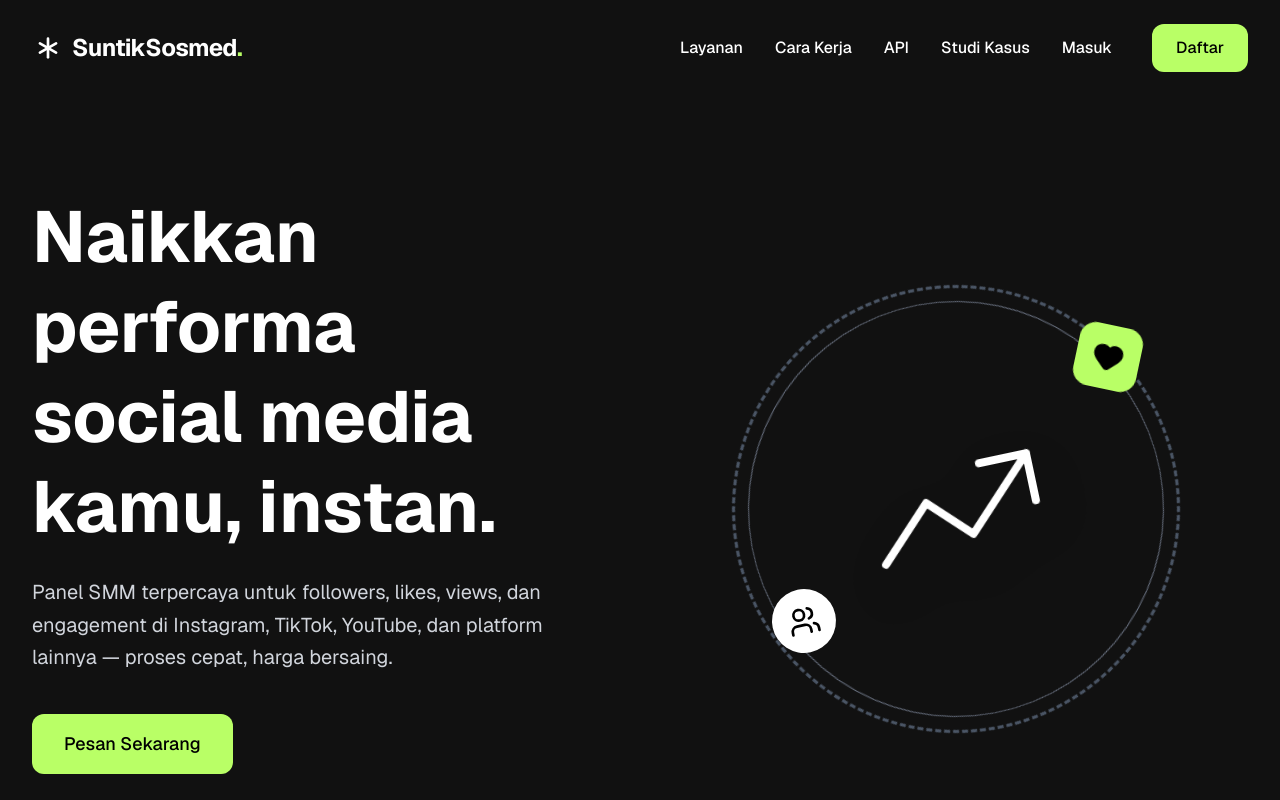
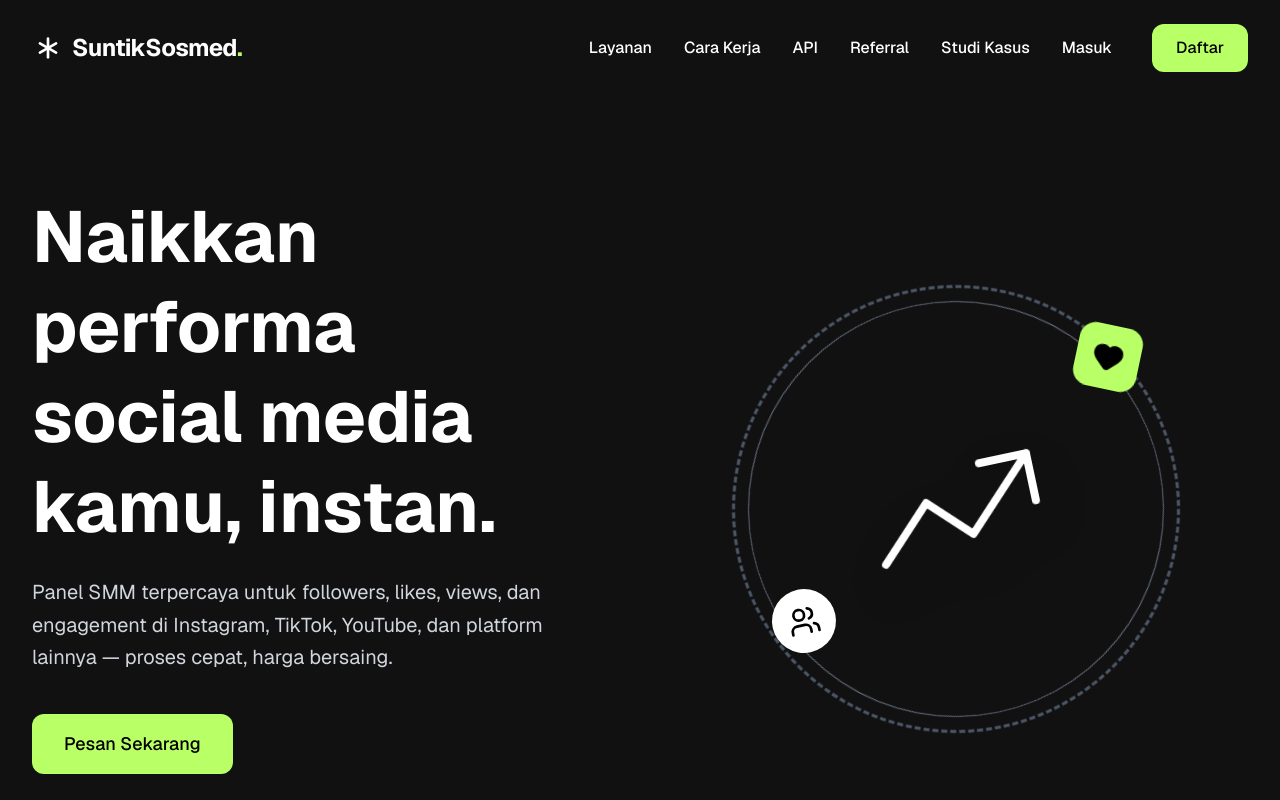
Before and after one commit to cloiudzxs/komznix, a Next.js app: page / in a window 1280 px wide. Shown: the top 800 px of the page. Built offline with nearby package versions, Linux system fonts and the light colour scheme.

Commit message:
fiks landing page + footer referal

```diff
--- a/app/layout.tsx
+++ b/app/layout.tsx
@@ -42,6 +42,7 @@ export default function RootLayout({
   return (
     <html
       lang="id"
+      data-scroll-behavior="smooth"
       className={`${geistSans.variable} ${geistMono.variable} h-full antialiased`}
     >
       <body className="min-h-full flex flex-col">{children}</body>
--- a/app/page.jsx
+++ b/app/page.jsx
@@ -2,7 +2,7 @@
 
 import Link from 'next/link';
 import { useRouter } from 'next/navigation';
-import { useState } from 'react';
+import { useState, useRef, useEffect } from 'react';
 import {
   Menu,
   Asterisk,
@@ -20,7 +20,8 @@ import {
   ShieldCheck,
   BadgeCheck,
   ChevronDown,
-  Code2
+  Code2,
+  Gift
 } from 'lucide-react';
 
 // --- Helper Components ---
@@ -37,6 +38,41 @@ const Button = ({ children, variant = 'primary', className = '', onClick, ...pro
     <button onClick={onClick} className={`${baseStyle} ${variants[variant]} ${className}`} {...props}>
       {children}
     </button>
+  );
+};
+
+// Animasi fade-in + geser dikit ke atas pas elemen kescroll masuk viewport.
+// Pakai IntersectionObserver murni (gak nambah dependency baru). unobserve
+// abis sekali muncul, jadi animasinya cuma jalan sekali per elemen, gak
+// ngulang tiap di-scroll bolak-balik.
+const FadeIn = ({ children, className = '', delay = 0 }) => {
+  const ref = useRef(null);
+  const [visible, setVisible] = useState(false);
+
+  useEffect(() => {
+    const el = ref.current;
+    if (!el) return;
+    const observer = new IntersectionObserver(
+      ([entry]) => {
+        if (entry.isIntersecting) {
+          setVisible(true);
+          observer.unobserve(el);
+        }
+      },
+      { threshold: 0.15 }
+    );
+    observer.observe(el);
+    return () => observer.disconnect();
+  }, []);
+
+  return (
+    <div
+      ref={ref}
+      className={`transition-all duration-700 ease-out ${visible ? 'opacity-100 translate-y-0' : 'opacity-0 translate-y-8'} ${className}`}
+      style={{ transitionDelay: `${delay}ms` }}
+    >
+      {children}
+    </div>
   );
 };
 
@@ -200,6 +236,7 @@ export default function Home() {
           <a href="#services" className="hover:text-[#B9FF66] transition-colors">Layanan</a>
           <a href="#how-it-works" className="hover:text-[#B9FF66] transition-colors">Cara Kerja</a>
           <a href="#api" className="hover:text-[#B9FF66] transition-colors">API</a>
+          <a href="#referral" className="hover:text-[#B9FF66] transition-colors">Referral</a>
           <a href="#case-studies" className="hover:text-[#B9FF66] transition-colors">Studi Kasus</a>
           <Link href="/login" className="hover:text-[#B9FF66] transition-colors">Masuk</Link>
           <Link href="/register">
@@ -216,6 +253,7 @@ export default function Home() {
             <a href="#services" onClick={() => setMenuOpen(false)} className="hover:text-[#B9FF66]">Layanan</a>
             <a href="#how-it-works" onClick={() => setMenuOpen(false)} className="hover:text-[#B9FF66]">Cara Kerja</a>
             <a href="#api" onClick={() => setMenuOpen(false)} className="hover:text-[#B9FF66]">API</a>
+            <a href="#referral" onClick={() => setMenuOpen(false)} className="hover:text-[#B9FF66]">Referral</a>
             <a href="#case-studies" onClick={() => setMenuOpen(false)} className="hover:text-[#B9FF66]">Studi Kasus</a>
             <Link href="/login" className="hover:text-[#B9FF66]">Masuk</Link>
             <Link href="/register">
@@ -228,7 +266,7 @@ export default function Home() {
       <main className="container mx-auto px-4 md:px-8">
         {/* Hero Section */}
         <section className="py-12 md:py-24 flex flex-col-reverse md:flex-row items-center gap-12">
-          <div className="md:w-1/2 flex flex-col items-start gap-6">
+          <FadeIn className="md:w-1/2 flex flex-col items-start gap-6">
             <h1 className="text-5xl md:text-7xl font-bold leading-tight">
               Naikkan performa <br className="hidden md:block" /> social media <br className="hidden md:block" /> kamu, instan.
             </h1>
@@ -244,9 +282,9 @@ export default function Home() {
               <TrustBadge icon={RefreshCw} label="Garansi refill" />
               <TrustBadge icon={BadgeCheck} label="Proses instan" />
             </div>
-          </div>
+          </FadeIn>
 
-          <div className="md:w-1/2 relative flex justify-center items-center">
+          <FadeIn delay={150} className="md:w-1/2 relative flex justify-center items-center">
             {/* Abstract hero illustration */}
             <div className="relative w-full max-w-md aspect-square flex items-center justify-center">
               <div className="absolute inset-0 border-[3px] border-dashed border-gray-600 rounded-full animate-[spin_60s_linear_infinite]" />
@@ -261,15 +299,15 @@ export default function Home() {
                 <Users className="w-8 h-8 text-black" />
               </div>
             </div>
-          </div>
+          </FadeIn>
         </section>
 
         {/* Supported Platforms */}
-        <section className="py-12 border-t border-white/10">
+        <FadeIn className="py-12 border-t border-white/10">
           <p className="text-center md:text-left text-sm text-gray-500 mb-6">
             Siap dipakai untuk platform-platform berikut
           </p>
-          <div className="flex flex-wrap justify-center md:justify-between items-center gap-8 md:gap-12 opacity-70 grayscale hover:grayscale-0 hover:opacity-100 transition-all duration-500">
+          <div className="flex flex-wrap justify-center md:justify-between items-center gap-8 md:gap-12 transition-all duration-500 [@media(hover:hover)]:opacity-70 [@media(hover:hover)]:grayscale [@media(hover:hover)]:hover:grayscale-0 [@media(hover:hover)]:hover:opacity-100">
             <h3 className="text-2xl font-bold text-[#E1306C]">Instagram</h3>
             <h3 className="text-2xl font-bold">TikTok</h3>
             <h3 className="text-2xl font-bold text-[#FF0000]">YouTube</h3>
@@ -279,16 +317,19 @@ export default function Home() {
             <h3 className="text-2xl font-bold text-[#1DB954]">Spotify</h3>
             <h3 className="text-2xl font-bold text-[#EE4D2D]">Shopee</h3>
           </div>
-        </section>
+        </FadeIn>
 
         {/* Services Section */}
         <section id="services" className="py-20 md:py-32">
+          <FadeIn>
             <SectionHeading
               title="Layanan"
               description="SuntikSosmed menyediakan berbagai layanan SMM untuk bantu akun media sosial kamu tumbuh lebih cepat dan lebih efektif."
             />
+          </FadeIn>
 
           <div className="grid grid-cols-1 md:grid-cols-2 lg:grid-cols-3 gap-8">
+            <FadeIn delay={0}>
               <ServiceCard
                 title1="Followers"
                 title2="Instagram & TikTok"
@@ -296,6 +337,8 @@ export default function Home() {
                 icon={UserPlus}
                 href="/layanan?q=followers"
               />
+            </FadeIn>
+            <FadeIn delay={80}>
               <ServiceCard
                 title1="Likes &"
                 title2="Reactions"
@@ -303,6 +346,8 @@ export default function Home() {
                 icon={Heart}
                 href="/layanan?q=likes"
               />
+            </FadeIn>
+            <FadeIn delay={160}>
               <ServiceCard
                 title1="Views &"
                 title2="Watch Time"
@@ -310,12 +355,16 @@ export default function Home() {
                 icon={Eye}
                 href="/layanan?q=views"
               />
+            </FadeIn>
+            <FadeIn delay={0}>
               <ServiceCard
                 title1="Auto"
                 title2="Refill Garansi"
                 theme="light"
                 icon={RefreshCw}
               />
+            </FadeIn>
+            <FadeIn delay={80}>
               <ServiceCard
                 title1="API"
                 title2="Integration"
@@ -323,13 +372,14 @@ export default function Home() {
                 icon={Code2}
                 href="#api"
               />
+            </FadeIn>
           </div>
         </section>
 
         {/* API / Developers Section */}
         <section id="api" className="py-10">
           <div className="bg-[#191A19] border border-white/10 rounded-[40px] p-8 md:p-16 flex flex-col md:flex-row items-center gap-12">
-            <div className="md:w-1/2 flex flex-col items-start gap-5">
+            <FadeIn className="md:w-1/2 flex flex-col items-start gap-5">
               <span className="bg-[#B9FF66] text-black px-3 py-1 rounded-md text-sm font-bold w-fit">
                 Untuk Developer
               </span>
@@ -344,51 +394,94 @@ export default function Home() {
                   Dapatkan API Key <ArrowRight className="w-4 h-4" />
                 </Button>
               </Link>
-            </div>
+            </FadeIn>
 
-            <div className="md:w-1/2 w-full">
+            <FadeIn delay={150} className="md:w-1/2 w-full">
               <pre className="bg-[#111111] border border-white/10 rounded-2xl p-6 text-xs md:text-sm text-gray-300 overflow-x-auto">
                 {`curl https://suntiksosmed.store/api/v1/order \\
   -H "Authorization: Bearer API_KEY_KAMU" \\
   -H "Content-Type: application/json" \\
   -d '{"layanan": 123, "target": "https://instagram.com/username", "jumlah": 1000}'`}
               </pre>
+            </FadeIn>
           </div>
+        </section>
+
+        {/* Referral Section */}
+        <section id="referral" className="py-10">
+          <div className="bg-[#191A19] border border-white/10 rounded-[40px] p-8 md:p-16 flex flex-col md:flex-row items-center gap-12">
+            <FadeIn className="md:w-1/2 flex flex-col items-start gap-5">
+              <span className="bg-[#B9FF66] text-black px-3 py-1 rounded-md text-sm font-bold w-fit">
+                Program Referral
+              </span>
+              <h3 className="text-3xl md:text-4xl font-bold leading-tight">
+                Ajak teman, kalian sama-sama untung
+              </h3>
+              <p className="text-gray-400 text-lg leading-relaxed">
+                Bagikan kode referral kamu ke teman atau komunitas. Setiap mereka order lewat kode kamu, komisi otomatis masuk ke saldo kamu — gak ada batas berapa kali kamu bisa ajak orang.
+              </p>
+              <Link href="/register">
+                <Button variant="primary" className="mt-2">
+                  Mulai Ajak Teman <ArrowRight className="w-4 h-4" />
+                </Button>
+              </Link>
+            </FadeIn>
+
+            <FadeIn delay={150} className="md:w-1/2 w-full flex justify-center">
+              <div className="relative w-full max-w-sm bg-[#111111] border border-white/10 rounded-3xl p-8 flex flex-col items-center gap-4 text-center">
+                <div className="w-16 h-16 rounded-full bg-[#B9FF66] flex items-center justify-center">
+                  <Gift className="w-8 h-8 text-black" />
+                </div>
+                <p className="text-gray-400 text-sm">Kode referral kamu sendiri</p>
+                <p className="font-mono text-xl font-bold text-[#B9FF66] bg-[#B9FF66]/10 px-4 py-2 rounded-xl">
+                  SUNTIK-XXXXX
+                </p>
+                <p className="text-gray-500 text-xs">Komisi otomatis masuk saldo tiap ada yang order pakai kode ini.</p>
+              </div>
+            </FadeIn>
           </div>
         </section>
 
         {/* How It Works Section */}
         <section id="how-it-works" className="py-20 md:py-32">
+          <FadeIn>
             <SectionHeading
               title="Cara Kerja"
               description="Mulai kembangkan media sosial kamu hanya dalam tiga langkah simpel."
             />
+          </FadeIn>
 
           <div className="grid grid-cols-1 md:grid-cols-3 gap-8">
+            <FadeIn delay={0}>
               <StepCard
                 number="01"
                 title="Buat akun"
                 description="Daftar akun SuntikSosmed dalam hitungan detik, cukup dengan email dan verifikasi singkat."
                 icon={UserPlus}
               />
+            </FadeIn>
+            <FadeIn delay={80}>
               <StepCard
                 number="02"
                 title="Pilih & top up"
                 description="Pilih platform dan jenis layanan yang kamu butuhkan, lalu isi saldo lewat QRIS."
                 icon={ShoppingCart}
               />
+            </FadeIn>
+            <FadeIn delay={160}>
               <StepCard
                 number="03"
                 title="Pantau progress"
                 description="Pesanan langsung diproses dan bisa kamu pantau real-time dari dashboard."
                 icon={TrendingUp}
               />
+            </FadeIn>
           </div>
         </section>
 
         {/* CTA Section */}
         <section className="py-10">
-          <div className="bg-[#F3F3F3] rounded-[40px] p-8 md:p-16 flex flex-col md:flex-row items-center justify-between relative overflow-hidden">
+          <FadeIn className="bg-[#F3F3F3] rounded-[40px] p-8 md:p-16 flex flex-col md:flex-row items-center justify-between relative overflow-hidden">
             <div className="md:w-[55%] z-10 flex flex-col items-start gap-6">
               <h3 className="text-3xl md:text-5xl font-bold text-black leading-tight">
                 Yuk kembangkan social media kamu bareng kami
@@ -432,17 +525,20 @@ export default function Home() {
                 </svg>
               </div>
             </div>
-          </div>
+          </FadeIn>
         </section>
 
         {/* Case Study Section */}
         <section id="case-studies" className="py-20 md:py-32">
+          <FadeIn>
             <SectionHeading
               title="Studi Kasus"
               description="Lihat contoh nyata hasil dari klien yang sudah pakai layanan SMM kami."
             />
+          </FadeIn>
 
           <div className="grid grid-cols-1 md:grid-cols-3 gap-8">
+            <FadeIn delay={0}>
               <TestimonialCard
                 stat="+300%"
                 statLabel="Followers Instagram"
@@ -451,6 +547,8 @@ export default function Home() {
                 role="Owner"
                 company="Online Shop"
               />
+            </FadeIn>
+            <FadeIn delay={80}>
               <TestimonialCard
                 stat="-70%"
                 statLabel="Biaya promosi"
@@ -459,6 +557,8 @@ export default function Home() {
                 role="Marketing Lead"
                 company="UMKM Fashion"
               />
+            </FadeIn>
+            <FadeIn delay={160}>
               <TestimonialCard
                 stat="+150%"
                 statLabel="Engagement TikTok"
@@ -467,17 +567,20 @@ export default function Home() {
                 role="Content Creator"
                 company="Digital Agency"
               />
+            </FadeIn>
           </div>
         </section>
 
         {/* FAQ Section */}
         <section id="faq" className="py-20 md:py-32">
+          <FadeIn>
             <SectionHeading
               title="FAQ"
               description="Pertanyaan yang paling sering ditanyakan soal layanan, keamanan, dan pembayaran."
             />
+          </FadeIn>
 
-          <div className="bg-[#191A19] border border-white/10 rounded-[40px] px-8 md:px-16 py-4">
+          <FadeIn delay={100} className="bg-[#191A19] border border-white/10 rounded-[40px] px-8 md:px-16 py-4">
             {faqs.map((faq, i) => (
               <FaqItem
                 key={i}
@@ -487,7 +590,7 @@ export default function Home() {
                 onToggle={() => setOpenFaq(openFaq === i ? -1 : i)}
               />
             ))}
-          </div>
+          </FadeIn>
         </section>
 
       </main>
@@ -514,6 +617,7 @@ export default function Home() {
               <a href="#services" className="text-gray-300 hover:text-[#B9FF66] transition-colors text-sm w-fit">Layanan</a>
               <a href="#how-it-works" className="text-gray-300 hover:text-[#B9FF66] transition-colors text-sm w-fit">Cara Kerja</a>
               <a href="#api" className="text-gray-300 hover:text-[#B9FF66] transition-colors text-sm w-fit">API</a>
+              <a href="#referral" className="text-gray-300 hover:text-[#B9FF66] transition-colors text-sm w-fit">Referral</a>
               <a href="#case-studies" className="text-gray-300 hover:text-[#B9FF66] transition-colors text-sm w-fit">Studi Kasus</a>
               <a href="#faq" className="text-gray-300 hover:text-[#B9FF66] transition-colors text-sm w-fit">FAQ</a>
             </div>
```
Lines whose indentation alone changed are shown as unchanged.
